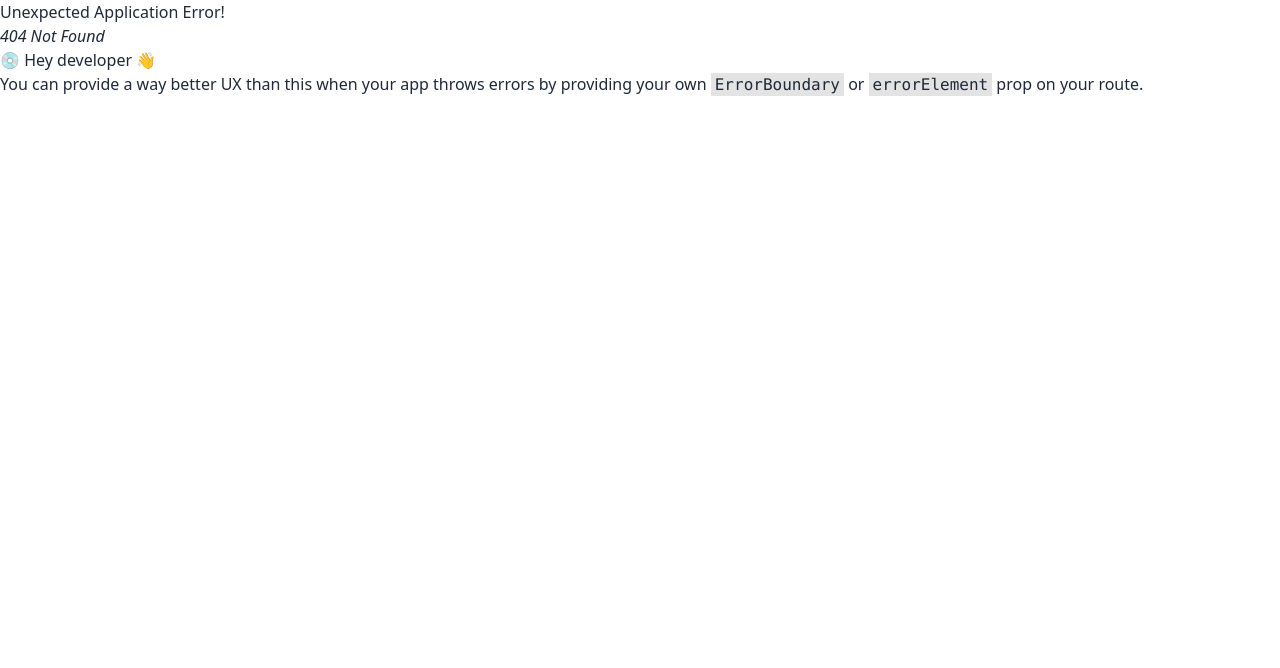
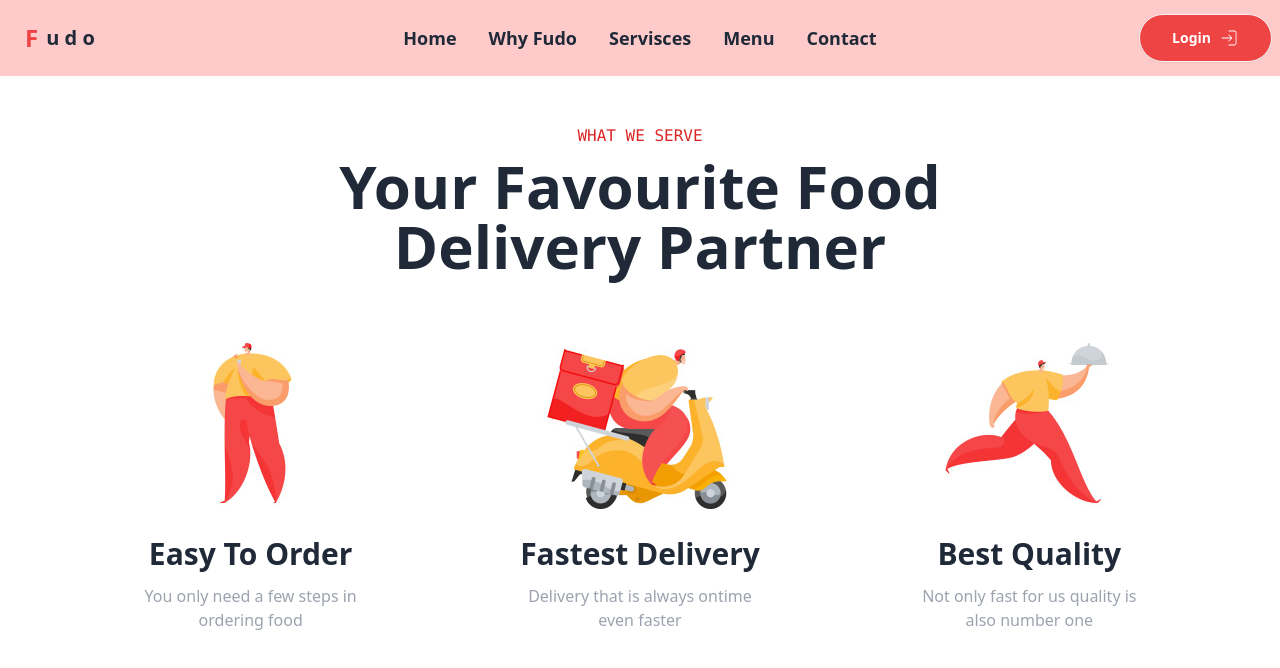
Before and after one commit to MdFuadAmir/Fudo.com, a React (Vite) app: page /services in a window 1280 px wide. Before the commit this address had no page. Shown: the top 668 px of the page. Built offline with nearby package versions, Linux system fonts and the light colour scheme.

Commit message:
added services section

```diff
--- a/src/Components/Home/Home.jsx
+++ b/src/Components/Home/Home.jsx
@@ -1,3 +1,4 @@
+import Services from "../Services/Services";
 import Whyfudo from "../Whyfudo/Whyfudo";
 
 
@@ -5,6 +6,7 @@
     return (
         <div className="">
             <Whyfudo/>
+            <Services/>
         </div>
     );
 };
--- /dev/null
+++ b/src/Components/Services/Services.jsx
@@ -0,0 +1,47 @@
+import image1 from"../../assets/service-1.jpg"
+import image2 from"../../assets/service-2.jpg"
+import image3 from"../../assets/service-3.jpg"
+const datalist = [
+    {
+        id:1,
+        name:"Easy To Order",
+        discription:"You only need a few steps in ordering food",
+        img: image1
+    },
+    {
+        id:2,
+        name:"Fastest Delivery",
+        discription:"Delivery that is always ontime even faster",
+        img: image2
+    },
+    {
+        id:3,
+        name:"Best Quality",
+        discription:"Not only fast for us quality is also number one",
+        img: image3
+    },
+]
+const Services = () => {
+    return (
+        <div className="py-12 max-w-6xl mx-auto">
+            {/* header section */}
+            <div className="text-center space-y-2">
+                <p className="text-red-600 font-medium font-mono">WHAT WE SERVE</p>
+                <h1 className="text-6xl font-bold">Your Favourite Food <br /> Delivery Partner</h1>
+            </div>
+            <div className="mt-6 grid grid-cols-1 md:grid-cols-2 lg:grid-cols-3 gap-4">
+                {
+                    datalist.map((data) => <div key={data.id} className="p-6 items-center text-center flex flex-col space-y-3">
+                        <img src={data.img} alt="" className="w-[200px]"/>
+                        <h1 className="text-3xl font-bold">{data.name}</h1>
+                        <p className="text-gray-400 px-12">{data.discription}</p>
+
+                    </div>)
+                }
+
+            </div>
+        </div>
+    );
+};
+
+export default Services;
--- a/src/Router/Router.jsx
+++ b/src/Router/Router.jsx
@@ -2,6 +2,7 @@
 import Root from "../Root/Root";
 import Home from "../Components/Home/Home";
 import Whyfudo from "../Components/Whyfudo/Whyfudo";
+import Services from "../Components/Services/Services";
 
 const router = createBrowserRouter([
     {
@@ -15,6 +16,10 @@
             {
                 path:"/whyfudo",
                 element:<Whyfudo/>
+            },
+            {
+                path:"/services",
+                element:<Services/>
             }
         ]
     }
```
